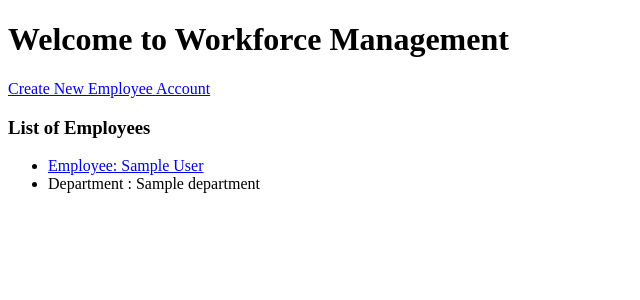
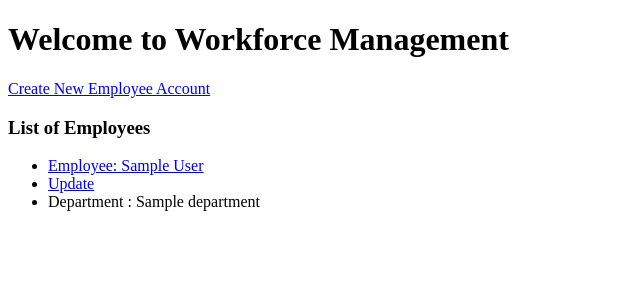
Before and after one commit to NSS-Spontaneous-Spoonbills/Sprint2, a Django app: page /WorkforceManagement/employees/ in a window 1280 px wide. Shown: the part 140-440 px from the top of the page, without its empty margins (0-640 px from the left). Run offline with Django 3.2, Linux system fonts and the light colour scheme; tables that the repository leaves empty hold one stand-in row (values such as "Sample post").

Commit message:
Created an editable employee button to edit employee

```diff
--- a/WorkforceManagement/models/Employee_Model.py
+++ b/WorkforceManagement/models/Employee_Model.py
@@ -1,4 +1,5 @@
 from django.db import models
+from django.urls import reverse
 
 class Employee(models.Model):
     """
--- a/WorkforceManagement/templates/WorkforceManagement/Employee_List.html
+++ b/WorkforceManagement/templates/WorkforceManagement/Employee_List.html
@@ -5,6 +5,7 @@
     {% for employee in Employee_List %}
     <ul>
         <li> <a href="{% url 'employee_detail' pk=employee.pk %}">Employee: {{employee.name}}</a> </li>
+        <li><a href="{% url 'employee_update' pk=employee.pk %}">Update</a></li>
         <li> Department : {{employee.department.dept_name}}</li>
     </ul>
     {% endfor %}
--- a/WorkforceManagement/urls.py
+++ b/WorkforceManagement/urls.py
@@ -12,6 +12,7 @@ urlpatterns = [
     path('employees/', views.Employee_View.Employee_List_View.as_view(), name='Employee_List'),
     path('employees/<int:pk>', views.Employee_View.Employee_Detail_View.as_view(), name='employee_detail'),
     path('employees/new/', views.Employee_Form_View.as_view(), name="new_employee"),
+    path('employees/<int:pk>/update/', views.Employee_Update_View.as_view(), name="employee_update"),
     path('training_programs/', views.Training_List_View, name="training_list"),
     path('training_programs/<int:pk>/', views.Training_Detail_View, name="training_detail"),
     path('departments/', views.Department_List_View, name="department_list"),
--- a/WorkforceManagement/views/Employee_View.py
+++ b/WorkforceManagement/views/Employee_View.py
@@ -1,4 +1,4 @@
-from django.views.generic import ListView, DetailView, FormView
+from django.views.generic import ListView, DetailView, FormView, UpdateView
 from WorkforceManagement.models import Department, Computer, Employee
 from WorkforceManagement.forms import Employee_New_Form
 
@@ -47,4 +47,11 @@ class Employee_Form_View(FormView):
         form.save()
         return super(Employee_Form_View, self).form_valid(form)
 
-# class Empl
+class Employee_Update_View(UpdateView):
+    """This builds a form to update an employee."""
+
+
+    model = Employee
+    fields = ['name','department', 'computer']
+    template_name_suffix="_Update_Form"
+    success_url = '/WorkforceManagement/employees'
```
Also changed, not shown: WorkforceManagement/forms/Employee_Form.py (+0 -11 lines), WorkforceManagement/templates/WorkforceManagement/Employee_Update_Form.html (renamed from WorkforceManagement/templates/WorkforceManagement/Employee_Update.html).
